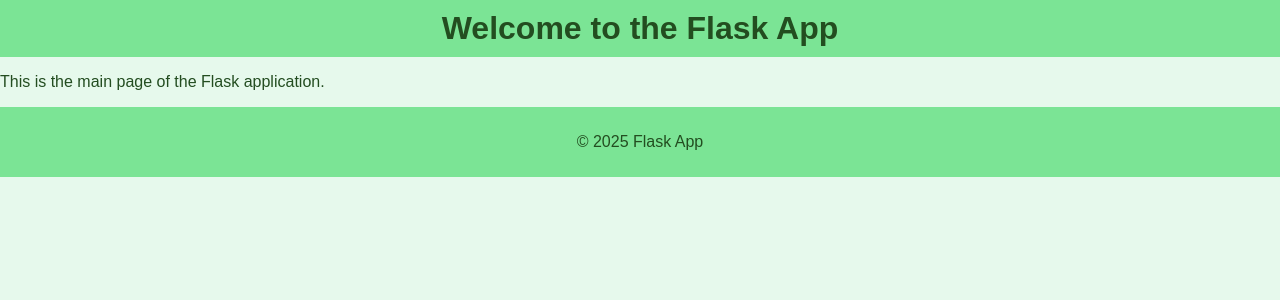
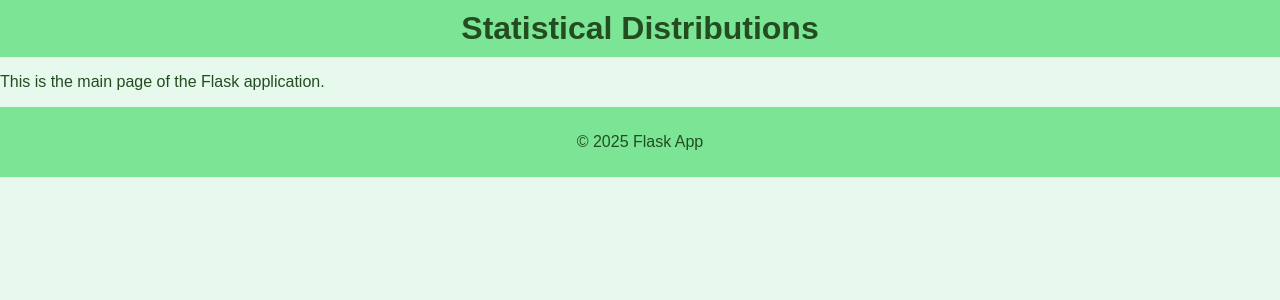
Before and after one commit to nitari2/Statistical-Distributions-for-A-Level, a Flask app: page / in a window 1280 px wide. Shown: the top 300 px of the page. Run offline with Flask 2, Linux system fonts and the light colour scheme.

Commit message:
Update header title to reflect application purpose

```diff
--- a/templates/index.html
+++ b/templates/index.html
@@ -8,7 +8,7 @@
 </head>
 <body>
     <header>
-        <h1>Welcome to the Flask App</h1>
+        <h1>Statistical Distributions</h1>
     </header>
     <main>
         <p>This is the main page of the Flask application.</p>
```
